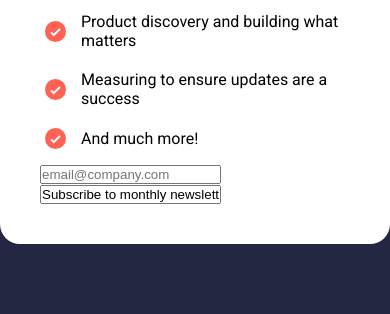
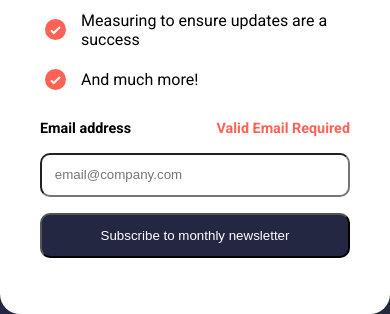
Before and after one commit to Jaypo16/newsletter-sign-up-with-success-message-main, a plain HTML site: page index.html in a window 390 px wide. Shown: the part 673-987 px from the top of the page. Before the commit the page ends 917 px from the top, so only its background shows below. Drawn offline with Linux system fonts and the light colour scheme.

Commit message:
new1/13/2025

```diff
--- a/index.html
+++ b/index.html
@@ -42,13 +42,19 @@
         </div>
       </div>
 
-      <form class="form-invalid" action="message.html">
+      <form class="form-main-container" action="message.html">
 
-        <input class="form-email" type="email" name="email" id="emailInput" placeholder="email@company.com" required>
+        <div class="form-container">
 
-        <input class="form-sumbit" type="formSubmit" value="Subscribe to monthly newsletter">
+          <label class="toolbar" for="email">Email address </label>
+          <p class="toolbar" id="error">Valid Email Required</p>
 
 
+        </div>
+
+        <input class="form-main-email" type="email" name="email" id="emailInput" placeholder="email@company.com" required>
+
+        <input class="form-main-submit" type="submit" id="formSubmit" value="Subscribe to monthly newsletter">
 
       </form>
 
@@ -59,7 +65,5 @@
       <img src="assets/images/illustration-sign-up-desktop.svg" alt="Illustration of a sign-up form">
     </div>
 
-
-
 </body>
 </html>
--- a/style.css
+++ b/style.css
@@ -22,7 +22,7 @@ body {
     justify-content: center;
     align-items: center;
     height: 100vh;
-    width: 100vw;
+
     background-color: var(--dark-slate-grey);
     font-family: 'Roboto', sans-serif;
 
@@ -96,27 +96,45 @@ p {
 }
 
 /* Form */
-#email {
-    font-size: 20px;
+.form-main-container {
+
 }
 
-#email:focus {
-    border: 1px solid black;
-}
 
-.email-form input {
+ .form-container {
+    display: flex;
+    justify-content: space-between;
+ }
+
+ .toolbar {
+    font-size: .9rem;
+    line-height: 3rem;
+    font-weight: 700;
+ }
+
+ #error {
+    color: var(--tomato);
+
+ }
+
+ .form-main-email {
     width: 100%;
-    max-width: 300px;
-    padding: 10px;
-    font-size: 16px;
-    transition: width 0.3s ease-in-out;
-  }
+    padding: .8rem;
+    margin-bottom: 1rem;
+    border-radius: 10px;
 
-  .email-form input:focus {
+ }
+
+ .form-main-submit {
     width: 100%;
-    max-width: 500px; /* Expands to a larger size */
-    outline: 2px solid hsl(228, 45%, 44%);
-  }
+    padding: .8rem;
+    margin-bottom: 1rem;
+    background-color: var(--dark-slate-grey);
+    color: var(--white);
+    border-radius: 10px;
+
+ }
+
 
   /* Success Message Button */
 
@@ -179,6 +197,13 @@ button:hover {
         display: flex;
         flex-direction: column-reverse;
 
+        width: min(400px,100vw);
+
+
+    }
+
+    .image-contain {
+        padding: 0px;
     }
 
     .image-check {
@@ -192,16 +217,22 @@ button:hover {
 /* Message Pop up */
 
 @media only screen and (max-width: 398px) {
+
     .success {
-        width: 100%;
-        height: 100%;
+        display: flex;
+        justify-content: center;
+        align-items: center;
+        width:100%;
+        height: 100vh;
         border-radius: 0px;
-
-
     }
 
     .success button {
-       margin-top: 475px;
+        margin-top: 20rem;
     }
 
+
+    .image-contain {
+        padding: 0px;
+    }
 }
```
Also changed, not shown: message.html (+10 -15 lines).
